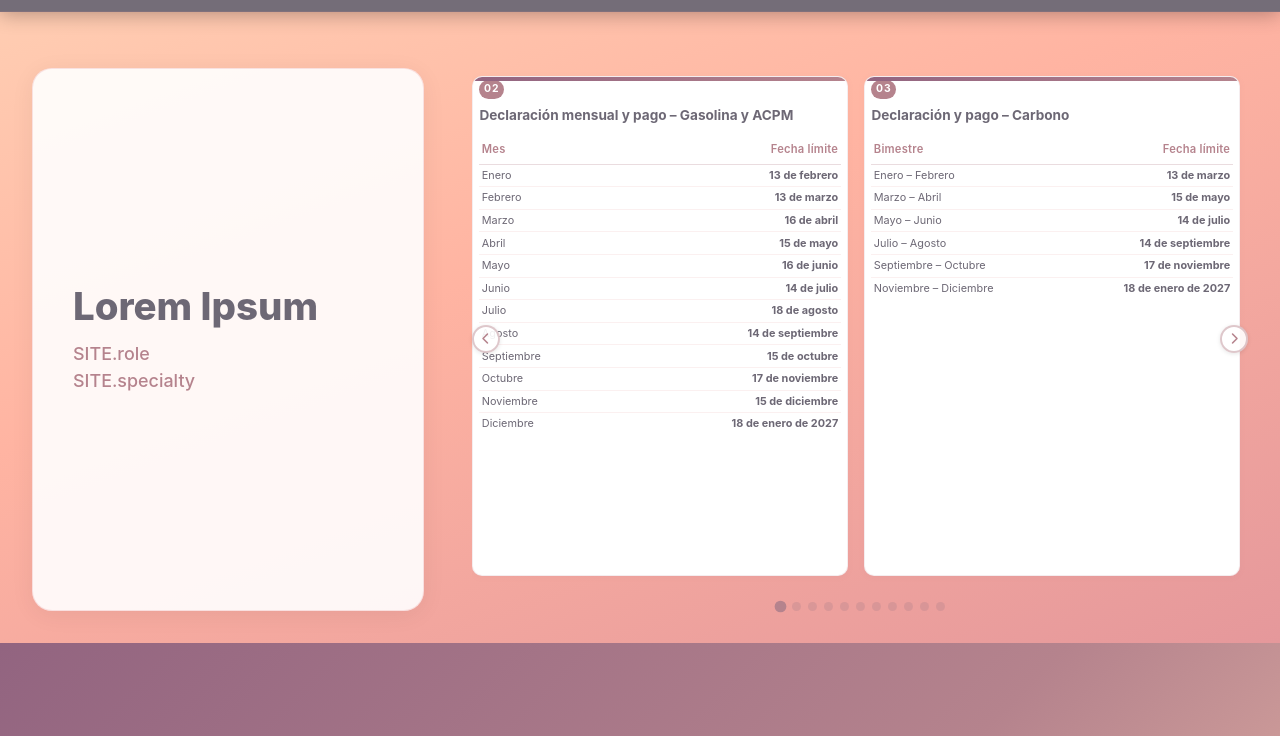
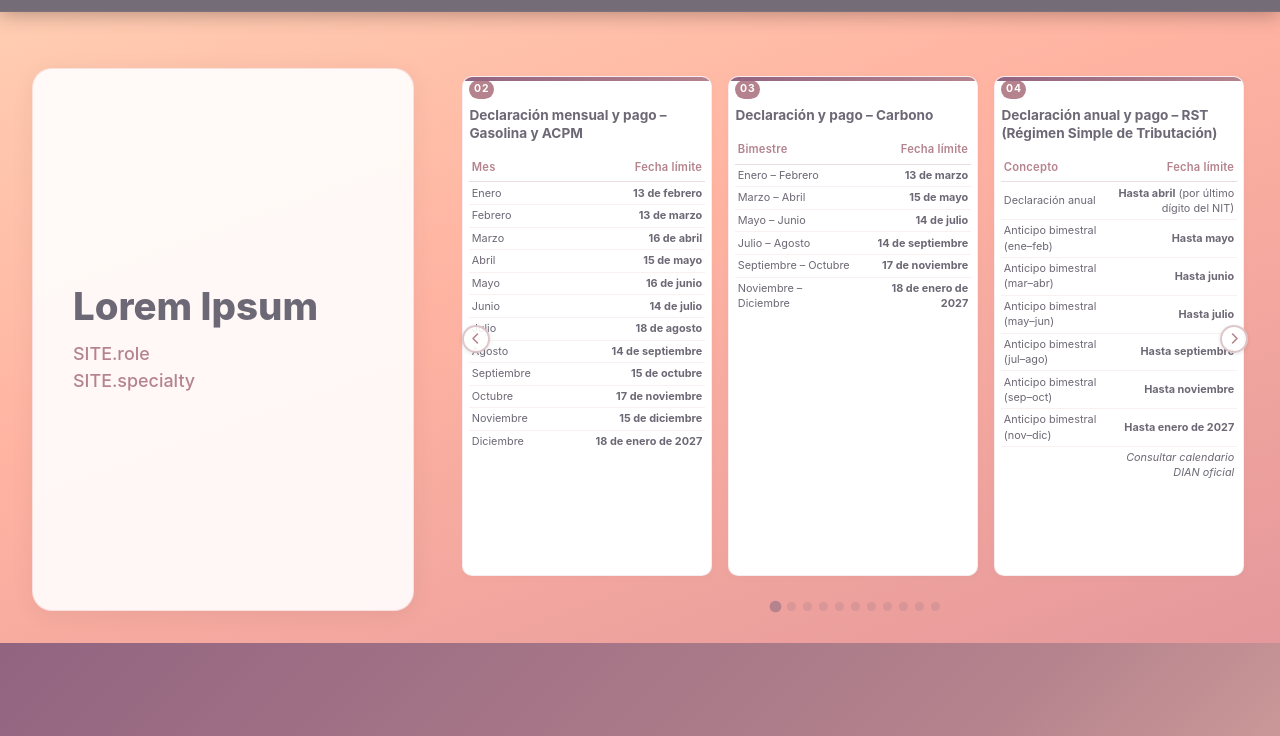
Before and after one commit to LKYELA/PortafolioContabilidad, a website with bundled scripts: page index.html in a window 1280 px wide. Shown: the part 49-785 px from the top of the page. Built offline with nearby package versions, Linux system fonts and the light colour scheme; files whose address does not match are found by name.

Commit message:
Ajustando el responsive del carousel

```diff
--- a/css/components.css
+++ b/css/components.css
@@ -162,13 +162,21 @@
    height: auto;
    opacity: 1;
    scroll-behavior: smooth;
+   max-width: 286px;
+}
+
+/* Desktop: limit to 3 cards visible (250px * 3 + gaps) */
+@media (min-width: 768px) {
+  .carousel-track {
+    max-width: 786px;
+  }
 }
 
 .carousel-track::-webkit-scrollbar {
   display: none;
 }
 
-/* Cards: 1 visible in mobile, 2 on desktop */
+/* Cards: 250px width, 500px height */
 .carousel-track .calendar-card {
   display: flex;
   flex-direction: column;
@@ -181,24 +189,15 @@
   position: relative;
   overflow: visible;
   transition: transform var(--t-faster), box-shadow var(--t-faster);
-  /* Exact size: 50px width, 500px height */
   flex: 0 0 auto;
-  width: 50px;
+  width: 250px;
+  min-width: 250px;
+  max-width: 250px;
   height: 500px;
-  min-width: 50px;
-  max-width: 50px;
   min-height: 500px;
   max-height: 500px;
   scroll-snap-align: start;
   overflow-y: auto;
-}
-
-@media (min-width: 700px) {
-  .carousel-track .calendar-card {
-    flex: 0 0 calc(50% - 0.75rem);
-    min-width: calc(50% - 0.75rem);
-    max-width: calc(50% - 0.75rem);
-  }
 }
 
 /* Card top accent stripe */
--- a/css/layout.css
+++ b/css/layout.css
@@ -156,6 +156,18 @@ header .container {
   box-sizing: border-box;
 }
 
+@media (max-width: 960px) {
+  .hero-split {
+    grid-template-columns: 1fr 286px;
+  }
+}
+
+@media (min-width: 768px) {
+  .hero-split {
+    grid-template-columns: 1fr 786px;
+  }
+}
+
 .hero-profile {
   display: flex;
   flex-direction: column;
@@ -177,6 +189,13 @@ header .container {
   min-height: 450px;
   box-sizing: border-box;
   overflow: visible;
+  max-width: 286px;
+}
+
+@media (min-width: 768px) {
+  .hero-calendars {
+    max-width: 786px;
+  }
 }
 
 /* ── About Section ── */
```
